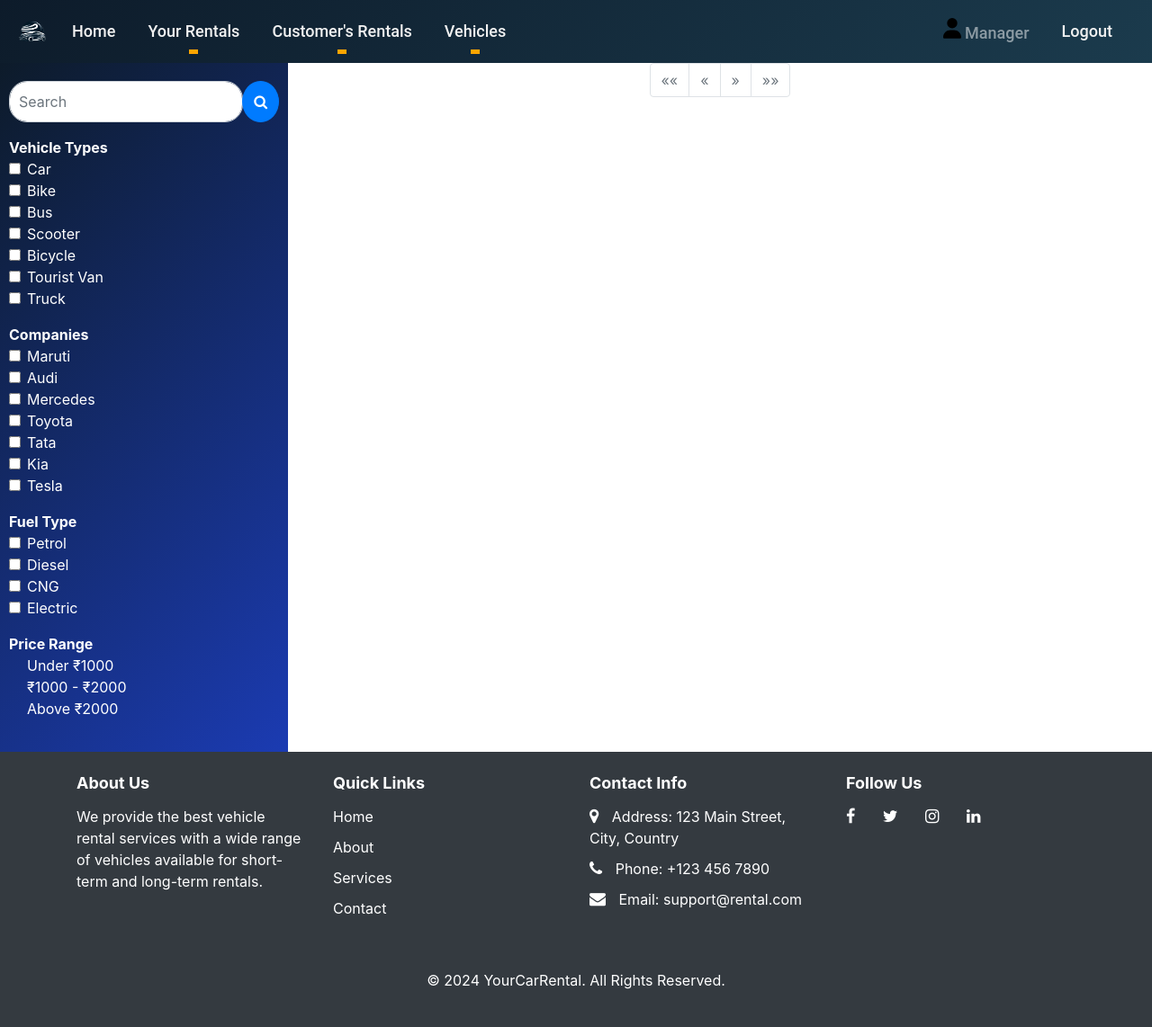
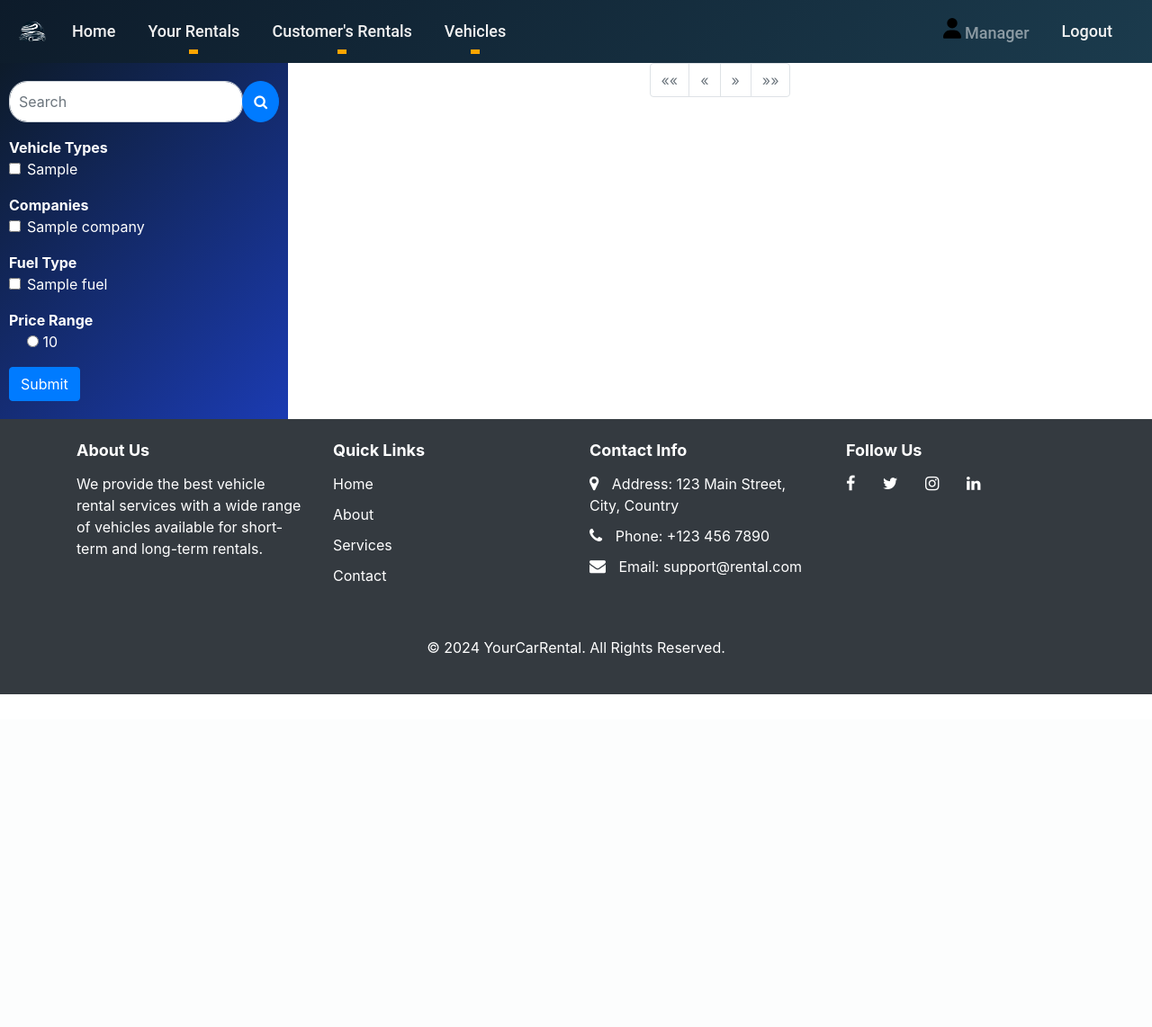
Before and after one commit to bipuld/Car-Rental-System, a Django app: template Manager/templates/Manager_base.html in a window 1280 px wide. Shown: the whole page at 90% size. After the commit the page ends 772 px from the top, so only its background shows below. Run offline with Django 3.2, Linux system fonts and the light colour scheme; data comes from the database, SQL or seed files in the repository; the template is opened without the code that fills it: values that come from a table or form of the project are taken from there, most other values are stand-ins (such as "Sample title", 1, 10 or a date in 2020); some libraries are stand-ins or nearby versions.

Commit message:
Manager Search Done

```diff
--- a/Manager/templates/Manager_base.html
+++ b/Manager/templates/Manager_base.html
@@ -30,118 +30,73 @@
             <div class="col-sm-3" style="height: auto; background: linear-gradient(135deg, #0d1b2a, #1B3BB2); color: white; padding: 20px 10px;" id="demo">
                 <div class="row">
                     <div class="col-sm">
-                        <label class="sr-only" for="inlineFormInputGroup">Search</label>
+                        <label class="sr-only" for="searchInput">Search</label>
                         <div class="input-group mb-3">
-                            <input type="search" class="form-control" id="inlineFormInputGroup" placeholder="Search" style="border-radius: 20px; padding: 10px;">
+                            <input type="search" class="form-control" id="searchInput" placeholder="Search" style="border-radius: 20px; padding: 10px;">
                             <div class="input-group-append">
-                                <button class="btn btn-primary" type="button" style="border-radius: 50%;"><i class="fa fa-search"></i></button>
+                                <button class="btn btn-primary" type="button" id="searchButton" style="border-radius: 50%;">
+                                    <i class="fa fa-search"></i>
+                                </button>
                             </div>
                         </div>
                     </div>
+
                 </div>
 
-                <div class="row">
+                <div class="row" id="vehicleContainer" >
                     <div class="col-sm">
-                        <form>
+                        <form method="post">
+                            {% csrf_token %}
+
+                            <!-- Vehicle Types -->
                             <div class="form-group">
                                 <strong class="text-white">Vehicle Types</strong>
-                                <div class="form-check">
-                                    <input type="checkbox" class="form-check-input" id="Car">
-                                    <label class="form-check-label" for="Car">Car</label>
-                                </div>
-                                <div class="form-check">
-                                    <input type="checkbox" class="form-check-input" id="Bike">
-                                    <label class="form-check-label" for="Bike">Bike</label>
-                                </div>
-                                <div class="form-check">
-                                    <input type="checkbox" class="form-check-input" id="Bus">
-                                    <label class="form-check-label" for="Bus">Bus</label>
-                                </div>
-                                <div class="form-check">
-                                    <input type="checkbox" class="form-check-input" id="Scooter">
-                                    <label class="form-check-label" for="Scooter">Scooter</label>
-                                </div>
-                                <div class="form-check">
-                                    <input type="checkbox" class="form-check-input" id="Bicycle">
-                                    <label class="form-check-label" for="Bicycle">Bicycle</label>
-                                </div>
-                                <div class="form-check">
-                                    <input type="checkbox" class="form-check-input" id="TouristVan">
-                                    <label class="form-check-label" for="TouristVan">Tourist Van</label>
-                                </div>
-                                <div class="form-check">
-                                    <input type="checkbox" class="form-check-input" id="Truck">
-                                    <label class="form-check-label" for="Truck">Truck</label>
-                                </div>
+                                {% for vehicle_type in vehicle_types %}
+                                    <div class="form-check">
+                                        <input type="checkbox" class="form-check-input" name="vehicle_type" value="{{ vehicle_type }}" id="{{ vehicle_type }}">
+                                        <label class="form-check-label" for="{{ vehicle_type }}">{{ vehicle_type }}</label>
+                                    </div>
+                                {% endfor %}
                             </div>
 
+                            <!-- Companies -->
                             <div class="form-group">
                                 <strong class="text-white">Companies</strong>
-                                <div class="form-check">
-                                    <input type="checkbox" class="form-check-input" id="Maruti">
-                                    <label class="form-check-label" for="Maruti">Maruti</label>
-                                </div>
-                                <div class="form-check">
-                                    <input type="checkbox" class="form-check-input" id="Audi">
-                                    <label class="form-check-label" for="Audi">Audi</label>
-                                </div>
-                                <div class="form-check">
-                                    <input type="checkbox" class="form-check-input" id="Mercedes">
-                                    <label class="form-check-label" for="Mercedes">Mercedes</label>
-                                </div>
-                                <div class="form-check">
-                                    <input type="checkbox" class="form-check-input" id="Toyota">
-                                    <label class="form-check-label" for="Toyota">Toyota</label>
-                                </div>
-                                <div class="form-check">
-                                    <input type="checkbox" class="form-check-input" id="Tata">
-                                    <label class="form-check-label" for="Tata">Tata</label>
-                                </div>
-                                <div class="form-check">
-                                    <input type="checkbox" class="form-check-input" id="Kia">
-                                    <label class="form-check-label" for="Kia">Kia</label>
-                                </div>
-                                <div class="form-check">
-                                    <input type="checkbox" class="form-check-input" id="Tesla">
-                                    <label class="form-check-label" for="Tesla">Tesla</label>
-                                </div>
+                                {% for company in companies %}
+                                    <div class="form-check">
+                                        <input type="checkbox" class="form-check-input" name="company" value="{{ company }}" id="{{ company }}">
+                                        <label class="form-check-label" for="{{ company }}">{{ company }}</label>
+                                    </div>
+                                {% endfor %}
                             </div>
 
+                            <!-- Fuel Types -->
                             <div class="form-group">
                                 <strong class="text-white">Fuel Type</strong>
-                                <div class="form-check">
-                                    <input type="checkbox" class="form-check-input" id="Petrol">
-                                    <label class="form-check-label" for="Petrol">Petrol</label>
-                                </div>
-                                <div class="form-check">
-                                    <input type="checkbox" class="form-check-input" id="Diesel">
-                                    <label class="form-check-label" for="Diesel">Diesel</label>
-                                </div>
-                                <div class="form-check">
-                                    <input type="checkbox" class="form-check-input" id="CNG">
-                                    <label class="form-check-label" for="CNG">CNG</label>
-                                </div>
-                                <div class="form-check">
-                                    <input type="checkbox" class="form-check-input" id="Electric">
-                                    <label class="form-check-label" for="Electric">Electric</label>
-                                </div>
+                                {% for fuel in fuel_types %}
+                                    <div class="form-check">
+                                        <input type="checkbox" class="form-check-input" name="fuel" value="{{ fuel }}" id="{{ fuel }}">
+                                        <label class="form-check-label" name="fuel-type" value="{{ fuel }}" for="{{ fuel }}">{{ fuel }}</label>
+                                    </div>
+                                {% endfor %}
                             </div>
 
+                            <!-- Price Range -->
                             <div class="form-group">
                                 <strong class="text-white">Price Range</strong>
-                                <a href="#" style="color: white;">
+                                {% for price in price_ranges %}
                                     <div class="form-check">
-                                        <label class="form-check-label" for="price" style="cursor: pointer;" onMouseOver="this.style.color='tomato'" onMouseOut="this.style.color='white'">Under ₹1000</label>
+                                        <label class="form-check-label" style="cursor: pointer;" onMouseOver="this.style.color='tomato'" onMouseOut="this.style.color='white'">
+                                            <input type="radio" name="price_range" value="{{ price }}"> {{ price }}
+                                        </label>
                                     </div>
-                                    <div class="form-check">
-                                        <label class="form-check-label" for="price" style="cursor: pointer;" onMouseOver="this.style.color='tomato'" onMouseOut="this.style.color='white'">₹1000 - ₹2000</label>
-                                    </div>
-                                    <div class="form-check">
-                                        <label class="form-check-label" for="price" style="cursor: pointer;" onMouseOver="this.style.color='tomato'" onMouseOut="this.style.color='white'">Above ₹2000</label>
-                                    </div>
-                                </a>
+                                {% endfor %}
                             </div>
+
+                            <button type="submit" class="btn btn-primary">Submit</button>
                         </form>
+
+
                     </div>
                 </div>
             </div>
--- a/Owner/views.py
+++ b/Owner/views.py
@@ -56,7 +56,7 @@ def index(request):
     owner = Owner.objects.get(Owner_email=owner_email)
     message = f"Welcome {owner.Owner_firstname} {owner.Owner_lastname}"
     no_of_pending_request = count_pending_rent_request()
-    print(query,"Search Query")
+
 
     context = {
         'vehicle': vehicle_page,
```
Also changed, not shown: Manager/views.py (+49 -2 lines).
